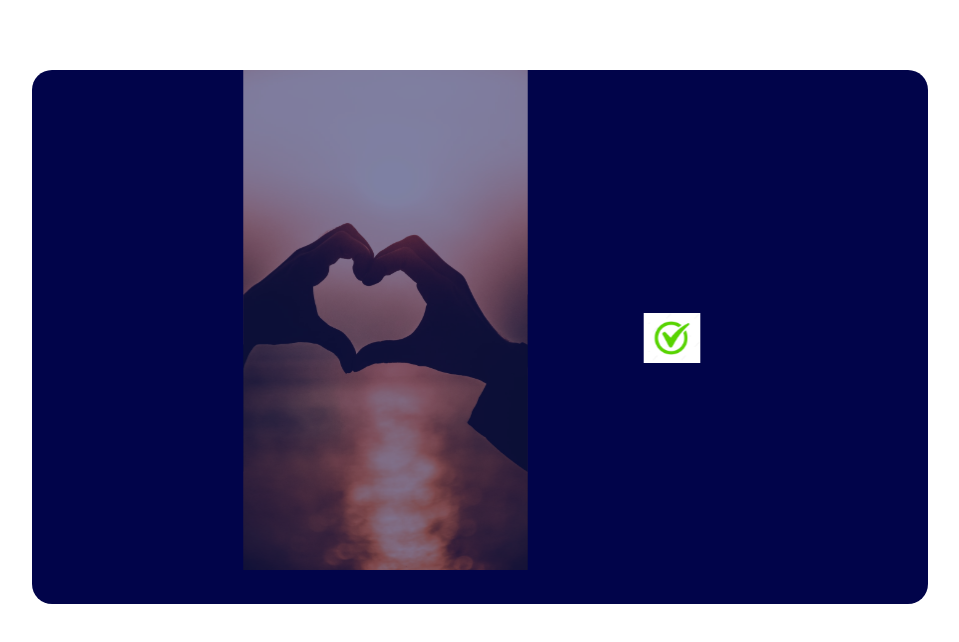
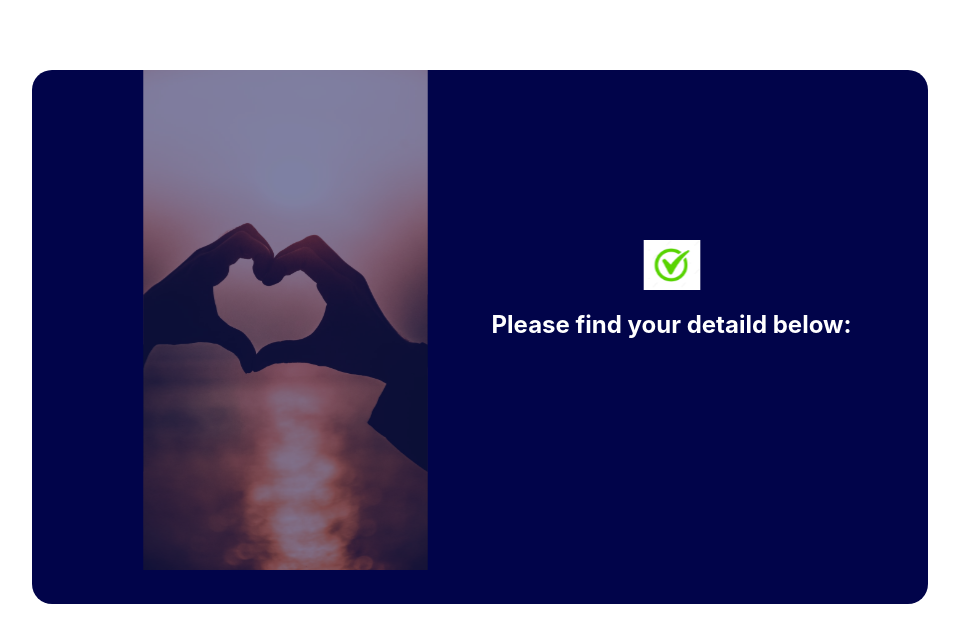
Before and after one commit to micheaol/user-verification-app, a React (Create React App) app: page /success in a window 1280 px wide. Shown: the top 642 px of the page, without its empty margins (160-1119 px from the left). Built offline with nearby package versions, Linux system fonts and the light colour scheme.

Commit message:
Add style to the details page

```diff
--- a/src/components/successPage/SuccessPage.js
+++ b/src/components/successPage/SuccessPage.js
@@ -39,16 +39,18 @@ const SuccessPage = () => {
             />
         </div>
         <div className={styles.registerformwrapper}>
+        <img
+                src={Dashboard}
+                width={100}
+                height={50}
+            />
+          <h2>Please find your detaild below: </h2>
           <ul>
        {userData?.filter((details, index) => index !== 0).map((details) => <span> {details}</span>)
        }
        </ul>
 
-        <img
-                src={Dashboard}
-                width={100}
-                height={50}
-            />
+
     </div>
     </div>
     </div>
--- a/src/components/successPage/success.module.css
+++ b/src/components/successPage/success.module.css
@@ -1,3 +1,5 @@
+@import url('https://fonts.googleapis.com/css2?family=Roboto+Condensed:wght@300&display=swap');
+
 .outerwrapper {
     margin: 0 auto;
 }
@@ -71,7 +73,10 @@ form {
     grid-template-rows: repeat(2, 1fr);
     text-align: center;
     align-items: center;
+    gap: 6px;
     width: 100%;
+    font-size: 20px;
+    font-family: 'Roboto Condensed', sans-serif;
 }
 
 @media screen and (max-width: 960px) {
```
